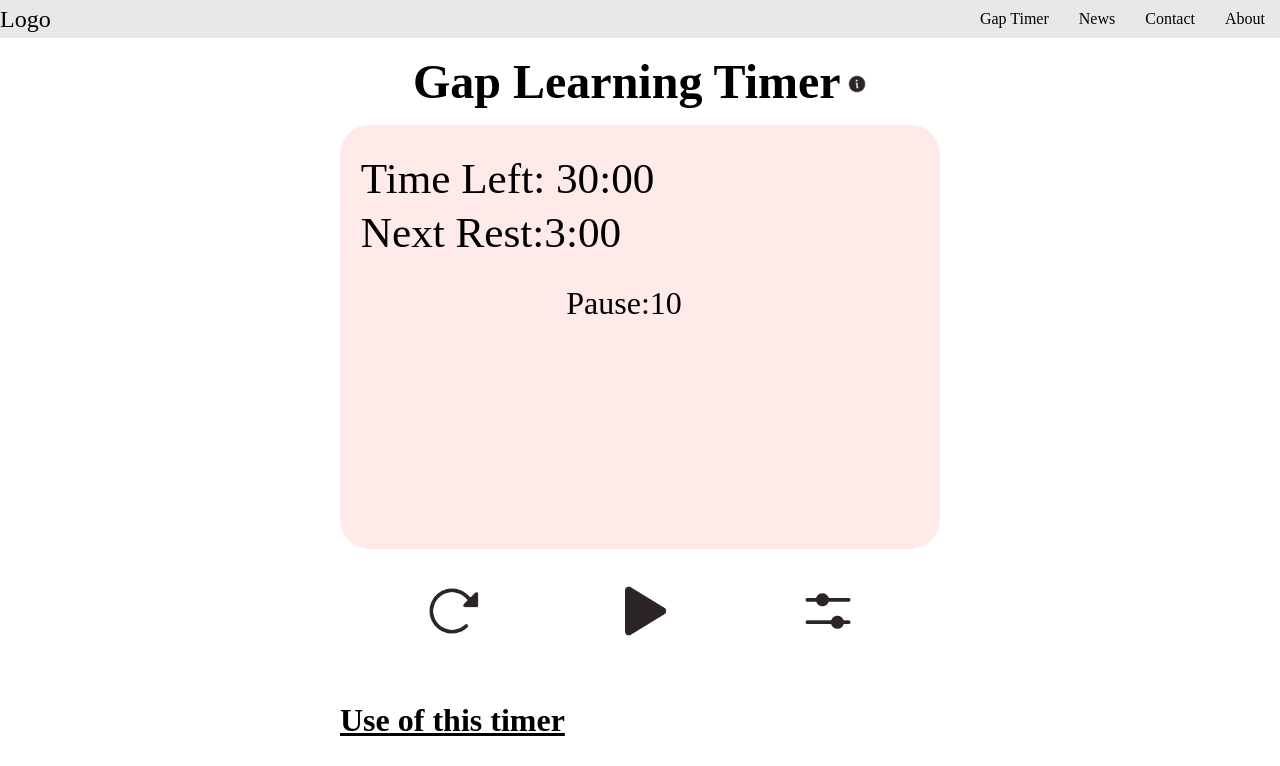
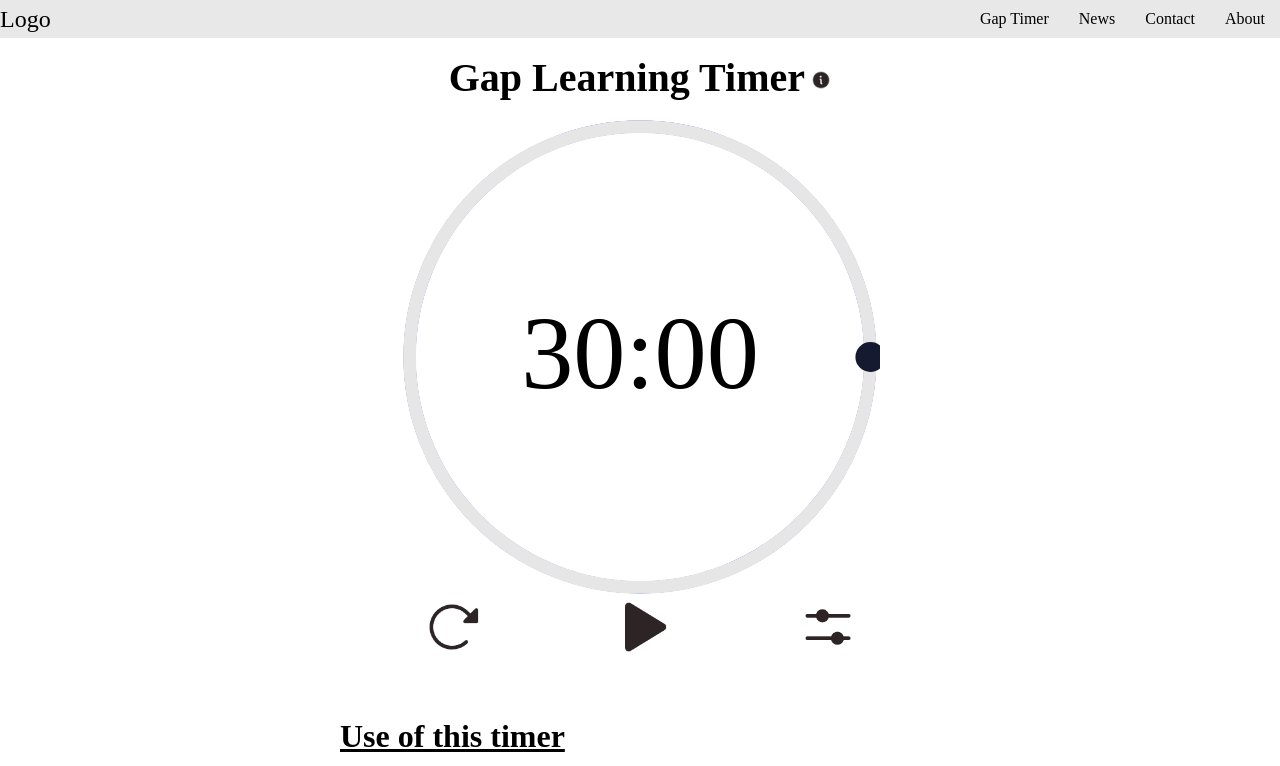
Before and after one commit to anthonyduong789/Learning-Site, a React (Vite) app: page / in a window 1280 px wide. Shown: the top 766 px of the page. Built offline with nearby package versions, Linux system fonts and the light colour scheme.

Commit message:
changed parts for the progress bar and helped redid some height styling for the timer container

```diff
--- a/src/App.jsx
+++ b/src/App.jsx
@@ -1,7 +1,8 @@
-import React, { useEffect, useState } from "react";
+import React, { useEffect, useState, useRef } from "react";
 import "./App.css";
 import ResponsiveNavbar from "./components/ResponsiveNavbar";
 import GapTimer from "./components/GapTimer";
+import beepSound from "./assets/beep-06.mp3";
 
 function App() {
   //handles the logic for the settings
@@ -15,23 +16,47 @@ function App() {
   const [timePause, setTimePause] = useState(savedTimePause);
   const [isRunning, setIsRunning] = useState(false);
 
-  //handles the logic for the settings
+  //playing audio
+  const audioRef = useRef()
+
+  const playAudio = () => {
+    audioRef.current.play();
+    setTimeout(() => {
+      audioRef.current.pause();
+      audioRef.current.currentTime = 0;
+    }, 1400);
+  };
+
+  //handles the logic for the random value
+  function generateRandomValue(maxValue) {
+    const minValue = 0;
+    if (maxValue < minValue) {
+      throw new Error("Max value must be greater than 60");
+    }
+    return Math.floor(Math.random() * (maxValue - minValue + 1)) + minValue;
+  }
 
 
+  //logic for running the timer
   useEffect(() => {
     let interval = null;
     if (isRunning) {
       interval = setInterval(() => {
         if (timerLeft == 0) {
           setIsRunning(false);
+          playAudio();
           resetTimer();
         } else if (timeNextRest == 0 && timePause > 0) {
+          if (timePause == savedTimePause) {
+            playAudio();
+          }
           setTimerleft(timerLeft - 1);
           setTimePause(timePause - 1);
         } else if (timePause == 0) {
-          setTimerNextRest(savedTimeNextRest - 1);
+          setTimerNextRest(generateRandomValue(savedTimeNextRest) - 1);
           setTimePause(savedTimePause);
           setTimerleft(timerLeft - 1);
+          playAudio();
           // setTimerNextRest(timeNextRest-1);
         } else if (timeNextRest > 0) {
           setTimerleft(timerLeft - 1);
@@ -50,14 +75,20 @@ function App() {
 
   const resetTimer = () => {
     setTimerleft(savedTimeLeft);
-    setTimerNextRest(savedTimeNextRest);
+    setTimerNextRest(generateRandomValue(savedTimeNextRest));
     setTimePause(savedTimePause);
     setIsRunning(false);
   };
 
   return (
     <>
+
       <div className="App">
+      <audio ref={audioRef} src={beepSound}/>
+      {/* <audio ref={audioRef} controls>
+        <source src={beepSound} type="audio/mpeg" />
+        Your browser does not support the audio element.
+      </audio> */}
         <ResponsiveNavbar />
         <div className="GapDiv">
           <GapTimer
@@ -67,11 +98,9 @@ function App() {
             timePause={timePause}
             resetTimer={resetTimer}
             isRunning={isRunning}
-
             setSavedTimeLeft={setSavedTimeLeft}
             setSavedTimeNextRest={setSavedTimeNextRest}
             setSavedTimePause={setSavedTimePause}
-
             savedTimeLeft={savedTimeLeft}
             savedTimeNextRest={savedTimeNextRest}
             savedTimePause={savedTimePause}
--- /dev/null
+++ b/src/components/CircularProgressBar.jsx
@@ -0,0 +1,94 @@
+import React, { useEffect } from "react";
+
+const CircularProgressBar = ({ savedTimeLeft, timerLeft }) => {
+  const [radius, setRadius] = React.useState(250);
+  const stroke = 8; // Thickness of the progress bar
+  const normalizedRadius = radius - stroke * 0.8;
+  const circumference = normalizedRadius * 2 * Math.PI;
+  const progressPercentage = timerLeft / savedTimeLeft;
+
+  const updateRadius = () => {
+    // Set radius as a percentage of the viewport height
+    // For example, 10% of the viewport height
+    const newRadius = window.innerHeight * 0.2;
+    setRadius(newRadius);
+  };
+
+  useEffect(() => {
+    // Update the radius when the component mounts
+    updateRadius();
+
+    // Add event listener for window resize
+    window.addEventListener("resize", updateRadius);
+
+    // Cleanup event listener
+    return () => {
+      window.removeEventListener("resize", updateRadius);
+    };
+  }, []);
+
+  // Calculate the stroke dash offset
+  const strokeDashoffset = circumference - progressPercentage * circumference;
+
+  // Calculate the position of the progress circle
+  const progressCircleRadius = 10; // Radius of the progress circle
+  const angle = 2 * Math.PI * progressPercentage + Math.PI / 2;
+  const progressCircleX =
+    radius + normalizedRadius * Math.cos(angle - Math.PI / 2);
+  const progressCircleY =
+    radius + normalizedRadius * Math.sin(angle - Math.PI / 2);
+
+  const formatTime = (time) => {
+    let minutes = Math.floor(time / 60);
+    let seconds = time % 60;
+
+    if (seconds < 10) {
+      seconds = `0${seconds}`;
+    }
+
+    return `${minutes}:${seconds}`;
+  };
+
+  return (
+    <div style={{ width: "100%", height: "100%", display:"flex", alignContent:"center", justifyContent:"center"}}>
+      <svg viewBox={`0 0 ${radius * 2} ${radius * 2}`}>
+        <circle
+          stroke="blue"
+          fill="transparent"
+          strokeWidth={stroke}
+          r={normalizedRadius}
+          cx={radius}
+          cy={radius}
+        />
+        <circle
+          stroke="#e6e6e6"
+          fill="transparent"
+          strokeWidth={stroke+0.5}
+          strokeDasharray={circumference + " " + circumference}
+          style={{ strokeDashoffset }}
+          strokeLinecap="round"
+          r={normalizedRadius}
+          cx={radius}
+          cy={radius}
+        />
+        <circle
+          fill="#161A30"
+          r={progressCircleRadius}
+          cx={progressCircleX}
+          cy={progressCircleY}
+        />
+        <text
+          x="50%"
+          y="50%"
+          textAnchor="middle"
+          dy=".3em"
+          fontSize={radius / 2.3}
+        >
+          {`${formatTime(timerLeft)}`}
+        </text>
+      </svg>
+    </div>
+  );
+};
+
+export default CircularProgressBar;
--- a/src/components/GapTimer.jsx
+++ b/src/components/GapTimer.jsx
@@ -7,6 +7,7 @@ import redo from "../assets/arrow-clockwise-fill.png";
 import setting from "../assets/sliders-horizontal-fill.png";
 import GapInfoPage from "./GapInfoPage";
 import RangeSlider from "./Sliders";
+import CircularProgressBar from "./CircularProgressBar";
 
 const Heading = styled.div`
   // background: #E9E8E8;
@@ -22,11 +23,11 @@ const Heading = styled.div`
 const HeadingText = styled.h1`
   color: black;
   text-decoration: none;
-  font-size: 3rem;
+  font-size: 2.5rem;
 
   margin: 1rem 0;
   @media (max-width: 768px) {
-    font-size: 2.2rem;
+    font-size: 2.4rem;
   }
 `;
 
@@ -41,11 +42,12 @@ const InfoIcon = styled.img`
 const TimerContainer = styled.div`
   width: 100%;
   height: 100%;
-  height: 50vh;
+  max-height: 60vh;
+  // height: 60vh;
   // background: #ffeaea;
   border-radius: 29px;
   //    padding-left: 1rem;
-  padding-top: 1.5rem;
+  // padding-bottom: 0.5rem;
   @media (max-width: 768px) {
     height: 100%;
     max-height: 50vh;
@@ -57,7 +59,7 @@ const Container = styled.div`
 
   @media (max-width: 768px) {
     width: 100%;
-    margin: 0 2%;
+    margin: 0;
   }
 `;
 
@@ -108,7 +110,7 @@ const ControlBox = styled.div`
   display: flex;
   flex-direction: row;
   justify-content: center;
-  margin-top: 2rem;
+  // margin-top: 2rem;
   gap: 8rem;
   @media (max-width: 768px) {
     margin-top: 2rem;
@@ -131,15 +133,17 @@ const ControlPannelPng = styled.img`
 const Sliders = styled.input`
 -webkit-appearance: none;
 width: 100%;
-height: 20px;
+height: 10px;
 background: #ddd;
 outline: none;
 opacity: 0.7;
 -webkit-transition: 0.2s;
 transition: opacity 0.2s;
 cursor: pointer;
+margin-bottom: 0.1rem;
 
 /* Thumb styles */
+/* Thumb styles for WebKit browsers */
 &::-webkit-slider-thumb {
   -webkit-appearance: none;
   appearance: none;
@@ -147,26 +151,41 @@ cursor: pointer;
   height: 25px;
   margin-top: -5px;
   background: white;
-  border:1rem solid black;
+  border:0.2rem solid black;
   cursor: pointer;
   border-radius: 50%;
+  margin-bottom: 5px;
 }
 
+/* Thumb styles for Firefox */
 &::-moz-range-thumb {
   width: 25px;
   height: 25px;
   background: #4caf50;
   cursor: pointer;
   border-radius: 50%;
+  margin-top: -5px;
 }
+
+/* Thumb styles for Edge */
+&::-ms-thumb {
+  width: 25px;
+  height: 25px;
+  background: #4caf50;
+  cursor: pointer;
+  border-radius: 50%;
+  margin-top: -5px;
+}
+
 
 /* Track styles */
 &::-webkit-slider-runnable-track {
-  height: 20px;
+  height: 10px;
   border-radius: 5px;
   background: linear-gradient(to right, blue 0%, blue ${(props) =>
     props.sliderPercentage}, #ddd ${(props) =>
   props.sliderPercentage}, #ddd 100%);
+
 }
 
 &::-moz-range-track {
@@ -187,7 +206,10 @@ const SliderValues = styled.div`
   padding-top: 5px;
 `;
 const Value = styled.span`
-  font-size: 14px;
+  font-size: 24px;
+  @media (max-width: 768px) {
+    font-size: 17px;
+  }
 `;
 
 function GapTimer(props) {
@@ -248,12 +270,14 @@ function GapTimer(props) {
         {" "}
         <div
           style={{
+
             padding: "30px",
             display: "flex",
+            height: "80%",
             flexDirection: "column",
-            alignItems: "center",
-            gap: "1rem",
-            justifyContent: "center",
+            // alignItems: "space-between",
+            // gap: "1rem",
+            justifyContent: "space-evenly",
           }}
         >
           <div style={{ width: "100%" }}>
@@ -267,15 +291,16 @@ function GapTimer(props) {
               sliderPercentage={sliderPercentageTotal}
             />
             <SliderValues>
-              <Value>10 min</Value>
-              <Value>20 min</Value>
-              <Value>30 min</Value>
-              <Value>40 min</Value>
-              <Value>50 min</Value>
-              <Value>60 min</Value>
-              <Value>70 min</Value>
-              <Value>80 min</Value>
-              <Value>90 min</Value>
+              <Value>{"10"}<br/>{"min"}</Value>
+              <Value>{"20"}<br/>{"min"}</Value>
+              <Value>{"30"}<br/>{"min"}</Value>
+              <Value>{"40"}<br/>{"min"}</Value>
+              <Value>{"50"}<br/>{"min"}</Value>
+              <Value>{"60"}<br/>{"min"}</Value>
+              <Value>{"70"}<br/>{"min"}</Value>
+              <Value>{"80"}<br/>{"min"}</Value>
+              <Value>{"90"}<br/>{"min"}</Value>
+
             </SliderValues>
           </div>
 
@@ -351,22 +376,16 @@ function GapTimer(props) {
           </div>
         </Heading>
         <TimerContainer
-          style={{ backgroundColor: showSetting ? "#F0ECE5" : "#ffeaea" }}
+          style={{ backgroundColor: showSetting ? "#F0ECE5" : "transparent" }}
         >
           {showSetting ? (
             <SettingContainer />
           ) : (
             <>
-              {" "}
-              <TimeLeftContainer>
-                <TimeLeftText>Time Left: {formatTime(props.timerLeft)}</TimeLeftText>
-              </TimeLeftContainer>
-              <TimeLeftContainer>
-                <TimeLeftText>Next Rest:{formatTime(props.timeNextRest)}</TimeLeftText>
-              </TimeLeftContainer>
-              <PauseContainer>
-                <PauseText>Pause:{(props.timePause)}</PauseText>
-              </PauseContainer>
+
+              <CircularProgressBar
+                savedTimeLeft={props.savedTimeLeft}
+                timerLeft={props.timerLeft} />
             </>
           )}
         </TimerContainer>
```
Also changed, not shown: 1 other file (tests, documents, lock files or other folders).
